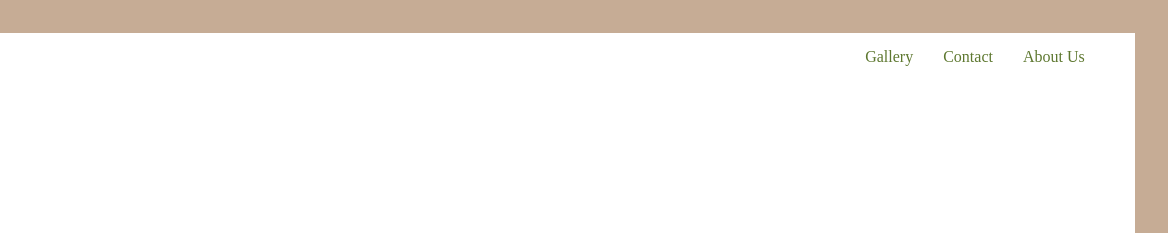
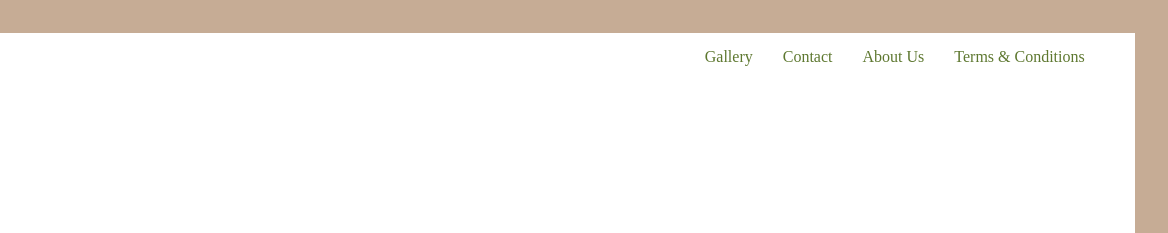
Before and after one commit to studentVince/BellaVistaOasisSPA, a plain HTML site: page index.html in a window 1280 px wide. Shown: the top 233 px of the page, 112-1280 px from the left. Drawn offline with Linux system fonts and the light colour scheme.

Commit message:
add mising  nav bar

```diff
--- a/index.html
+++ b/index.html
@@ -13,6 +13,7 @@
                 <a href="gallery.html">Gallery</a>
                 <a href="contact.html">Contact</a>
                 <a href="companyDetails.html">About Us</a>
+                <a href="termsAndConditions.html">Terms & Conditions</a>
             </nav>
 
             <div class = "intro">
```
